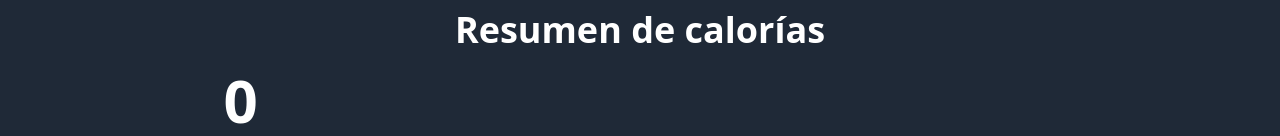
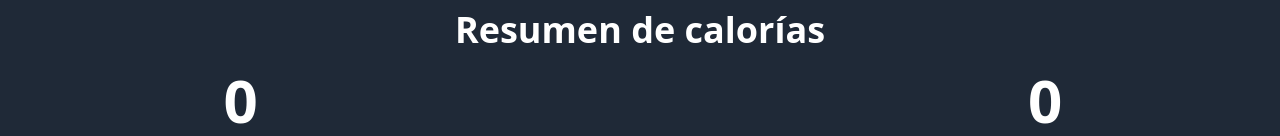
Before and after one commit to MauroQuiroga99/calorie-tracking, a React (Vite) app: page / in a window 1280 px wide. Shown: the part 664-800 px from the top of the page. Built offline with nearby package versions, Linux system fonts and the light colour scheme.

Commit message:
crear componente para las cantidades

```diff
--- /dev/null
+++ b/src/components/CalorieDisplay.tsx
@@ -0,0 +1,16 @@
+type CaloriesDisplayProps = {
+  calories: number;
+  text: string;
+};
+
+export default function CalorieDisplay({
+  calories,
+  text,
+}: CaloriesDisplayProps) {
+  return (
+    <p className="text-white font-bold rounded-full grid grid-cols-1 gap-3 text-center">
+      <span className="font-black text-6xl text-orange">{calories}</span>
+      {text}
+    </p>
+  );
+}
--- a/src/components/CalorieTracker.tsx
+++ b/src/components/CalorieTracker.tsx
@@ -1,5 +1,6 @@
 import { useMemo } from "react";
 import type { Activity } from "../types";
+import CalorieDisplay from "./CalorieDisplay";
 type CalorieTrackerProps = {
   activities: Activity[];
 };
@@ -15,6 +16,15 @@
       ),
     [activities]
   );
+  const caloriesBurned = useMemo(
+    () =>
+      activities.reduce(
+        (total, activity) =>
+          activity.category === 2 ? total + activity.calories : total,
+        0
+      ),
+    [activities]
+  );
   return (
     <>
       <h2 className="text-4xl font-black text-white text-center">
@@ -23,12 +33,8 @@
       </h2>
 
       <div className="flex flex-col items-center md:flex-row md:justify-between gap-5 mt-5">
-        <p className="text-white font-bold rounded-full grid grid-cols-1 gap-3 text-center">
-          <span className="font-black text-6xl text-orange">
-            {caloriesConsumed}
-          </span>
-          Consumidas
-        </p>
+        <CalorieDisplay calories={caloriesConsumed} text="Consumidas" />
+        <CalorieDisplay calories={caloriesBurned} text="Quemadas" />
       </div>
     </>
   );
```
